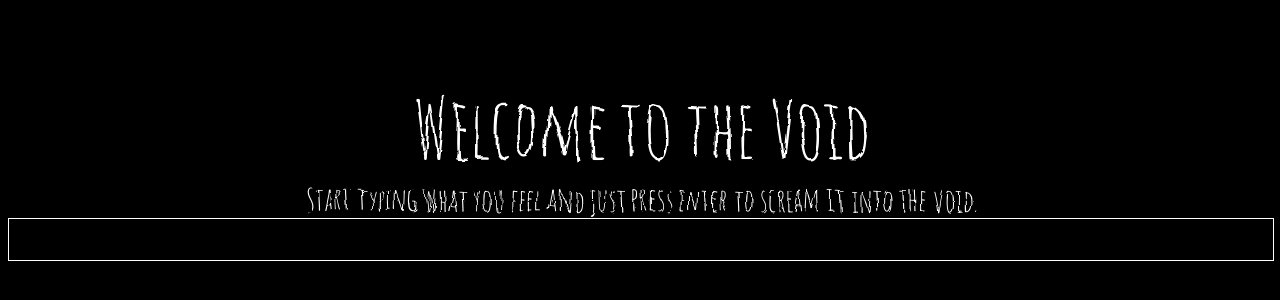
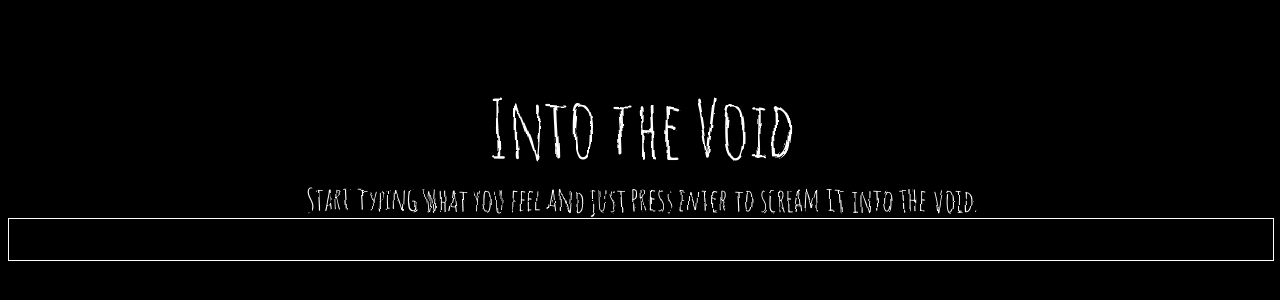
Before and after one commit to kyliecuadra/Into-the-Void, a plain HTML site: page index.html in a window 1280 px wide. Shown: the part 240-540 px from the top of the page. Drawn offline with Linux system fonts and the light colour scheme.

Commit message:
Update index.html

```diff
--- a/index.html
+++ b/index.html
@@ -13,7 +13,7 @@
 
 <body>
     <div class="container">
-        <span id="title" class="title">Welcome to the Void</span>
+        <span id="title" class="title">Into the Void</span>
         <span id="instruction" class="instruction">
             Start typing what you feel and just press enter to scream it into the void.
         </span>
```
